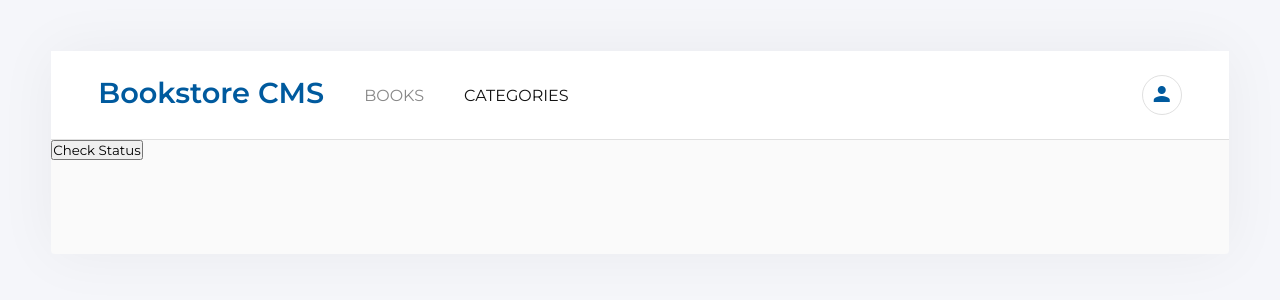
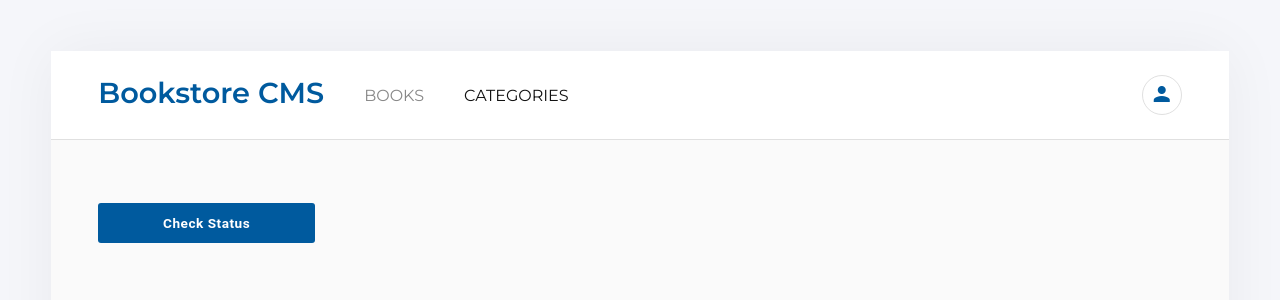
Before and after one commit to vvoo21/Bookstore, a React (Create React App) app: page /Categories in a window 1280 px wide. Shown: the top 300 px of the page. Built offline with nearby package versions, Linux system fonts and the light colour scheme; no server answers.

Commit message:
Add categories section style

```diff
--- a/src/components/Categories.js
+++ b/src/components/Categories.js
@@ -1,5 +1,6 @@
 import { useSelector, useDispatch } from 'react-redux';
 import { checkStatus } from '../redux/categories/categories';
+import '../styles/categories.css';
 
 const Categories = () => {
   const categoriesList = useSelector((state) => state.categories);
@@ -10,9 +11,9 @@ const Categories = () => {
   };
 
   return (
-    <div>
-      <h4>{categoriesList}</h4>
-      <button type="button" onClick={handleClick}>Check Status</button>
+    <div className="container">
+      <h2 className="categories-title">{categoriesList}</h2>
+      <button className="blue-buttons check-add-button" type="button" onClick={handleClick}>Check Status</button>
     </div>
   );
 };
--- a/src/components/Form.js
+++ b/src/components/Form.js
@@ -56,7 +56,7 @@ const Form = () => {
           <option value="Economy">Economy</option>
           <option value="History">History</option>
         </select>
-        <button className="blue-buttons add-book-button" type="submit" onClick={handleClick}>ADD BOOK</button>
+        <button className="blue-buttons check-add-button" type="submit" onClick={handleClick}>ADD BOOK</button>
       </form>
     </section>
   );
--- /dev/null
+++ b/src/styles/categories.css
@@ -0,0 +1,7 @@
+.categories-title {
+    font-size: 1.5em;
+    font-weight: 700;
+    margin: 1rem 0;
+    color: #121212;
+    font-family: 'Roboto', sans-serif;
+}
--- a/src/styles/form.css
+++ b/src/styles/form.css
@@ -31,7 +31,7 @@
   width: 25%;
 }
 
-.add-book-button {
+.check-add-button {
   width: 20%;
   padding: 12px;
   font-weight: 700;
```
